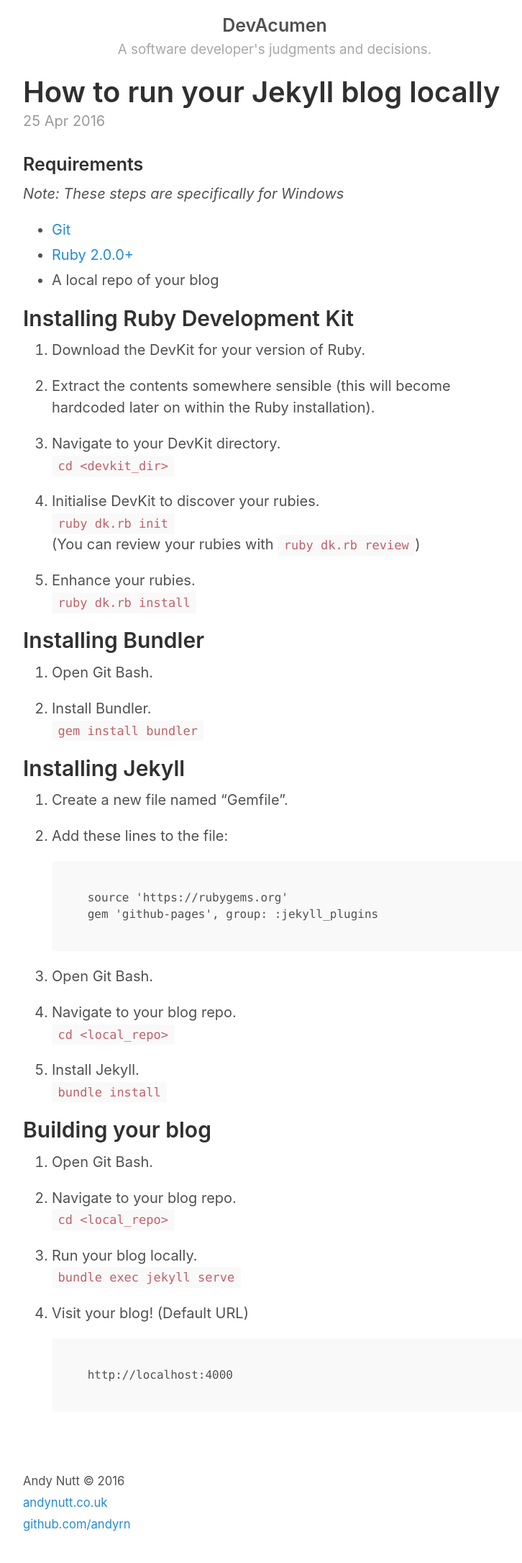
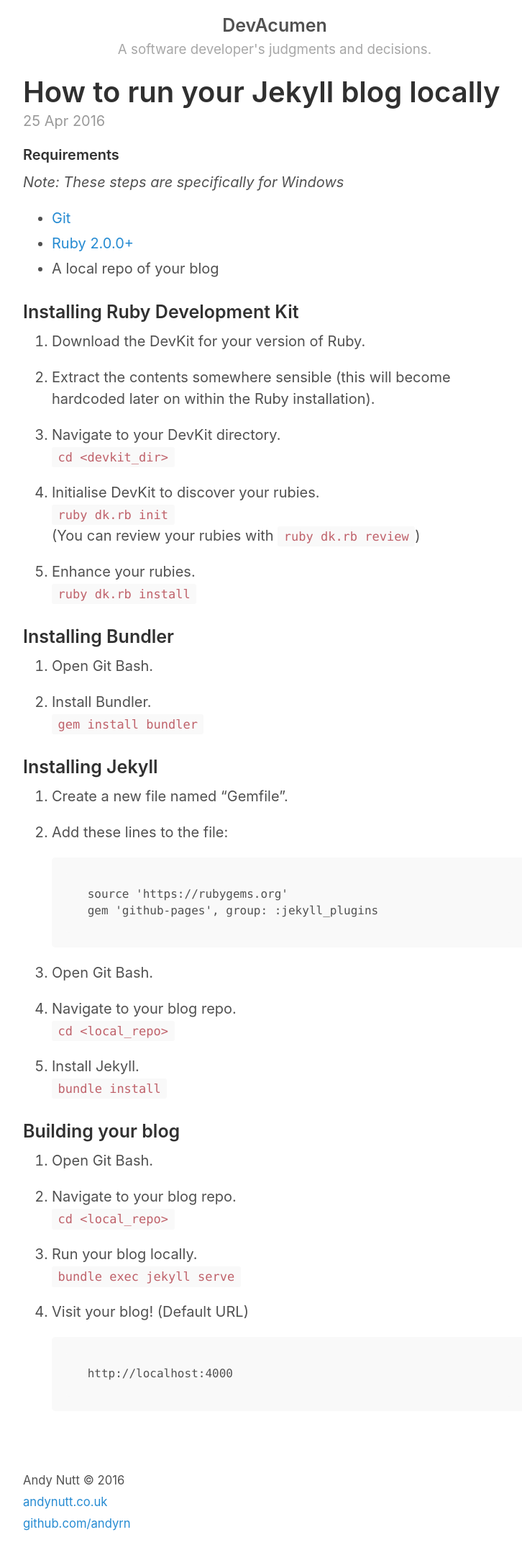
Before and after one commit to AndyRN/devacumen, a Jekyll site: the page built from _posts/2016-04-25-how-to-run-your-jekyll-blog-locally.md, in a window 1280 px wide. Shown: the whole page at 72% size, without its empty margins (258-984 px from the left). Built offline with Jekyll 4.4.1, drawn with Linux system fonts in a browser that asks for light colours.

```diff
--- a/_posts/2016-04-25-how-to-run-your-jekyll-blog-locally.md
+++ b/_posts/2016-04-25-how-to-run-your-jekyll-blog-locally.md
@@ -3,7 +3,7 @@ layout: post
 title: How to run your Jekyll blog locally
 ---
 
-### Requirements
+#### Requirements
 
 <i>Note: These steps are specifically for Windows</i>
 
@@ -11,7 +11,7 @@ title: How to run your Jekyll blog locally
 * <a href="http://rubyinstaller.org/downloads/">Ruby 2.0.0+</a>
 * A local repo of your blog
 
-## Installing Ruby Development Kit
+### Installing Ruby Development Kit
 
 1. Download the DevKit for your version of Ruby.
 
@@ -33,7 +33,7 @@ ruby dk.rb init
 ruby dk.rb install
 </code>
 
-## Installing Bundler
+### Installing Bundler
 
 1. Open Git Bash.
 
@@ -42,7 +42,7 @@ ruby dk.rb install
 gem install bundler
 </code>
 
-## Installing Jekyll
+### Installing Jekyll
 
 1. Create a new file named "Gemfile".
 
@@ -63,7 +63,7 @@ cd &lt;local_repo&gt;
 bundle install
 </code>
 
-## Building your blog
+### Building your blog
 
 1. Open Git Bash.
 
```
